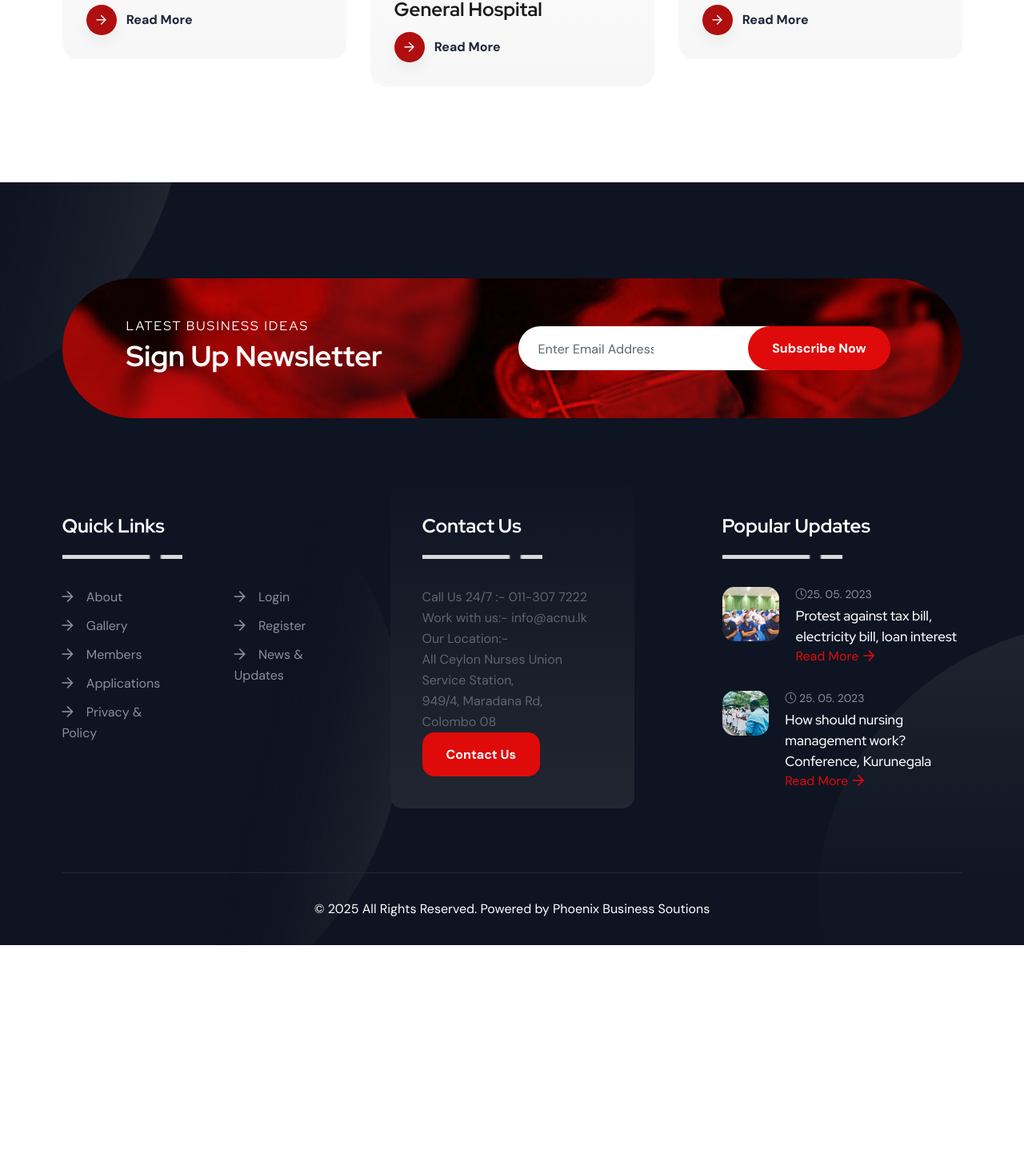
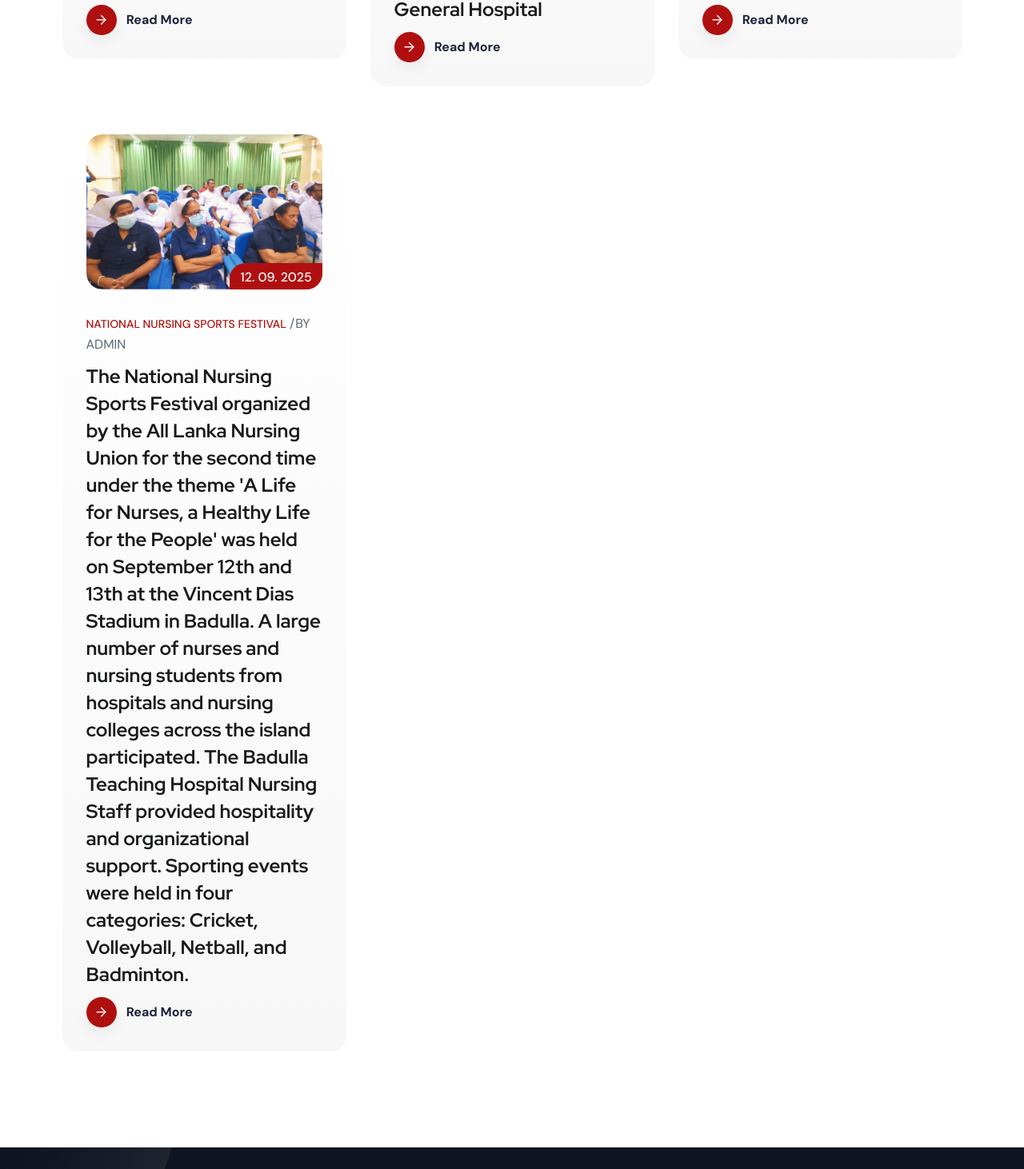
Before and after one commit to Sadeepa11/nurse-gov, a Next.js app: page /news in a window 1280 px wide. Shown: the part 1080-2542 px from the top of the page at 80% size. Before the commit the page ends 2262 px from the top, so only its background shows below. Built offline with nearby package versions, Linux system fonts and the light colour scheme.

Commit message:
Update news

```diff
--- a/app/news/page.js
+++ b/app/news/page.js
@@ -31,6 +31,13 @@ export default function NewsEventsPage() {
       cat: "Protest against Electricity",
       title: "Protest against tax bill, electricity bill, loan interest",
     },
+    {
+      img: "nblog2.png",
+      date: "12. 09. 2025",
+      cat: "National Nursing Sports Festival",
+      title: "The National Nursing Sports Festival organized by the All Lanka Nursing Union for the second time under the theme 'A Life for Nurses, a Healthy Life for the People' was held on September 12th and 13th at the Vincent Dias Stadium in Badulla. A large number of nurses and nursing students from hospitals and nursing colleges across the island participated. The Badulla Teaching Hospital Nursing Staff provided hospitality and organizational support. Sporting events were held in four categories: Cricket, Volleyball, Netball, and Badminton."
+    },
+
   ];
 
   return (
@@ -99,8 +106,8 @@ export default function NewsEventsPage() {
                       <h5 className="title">{b.title}</h5>
                     </a>
                     <a
-                      className="rts-read-more btn-primary"
-                      href="/blog-details"
+                      className="rts-read-more btn-primary cursor-pointer"
+                      href="#"
                     >
                       <i className="far fa-arrow-right"></i>Read More
                     </a>
```
